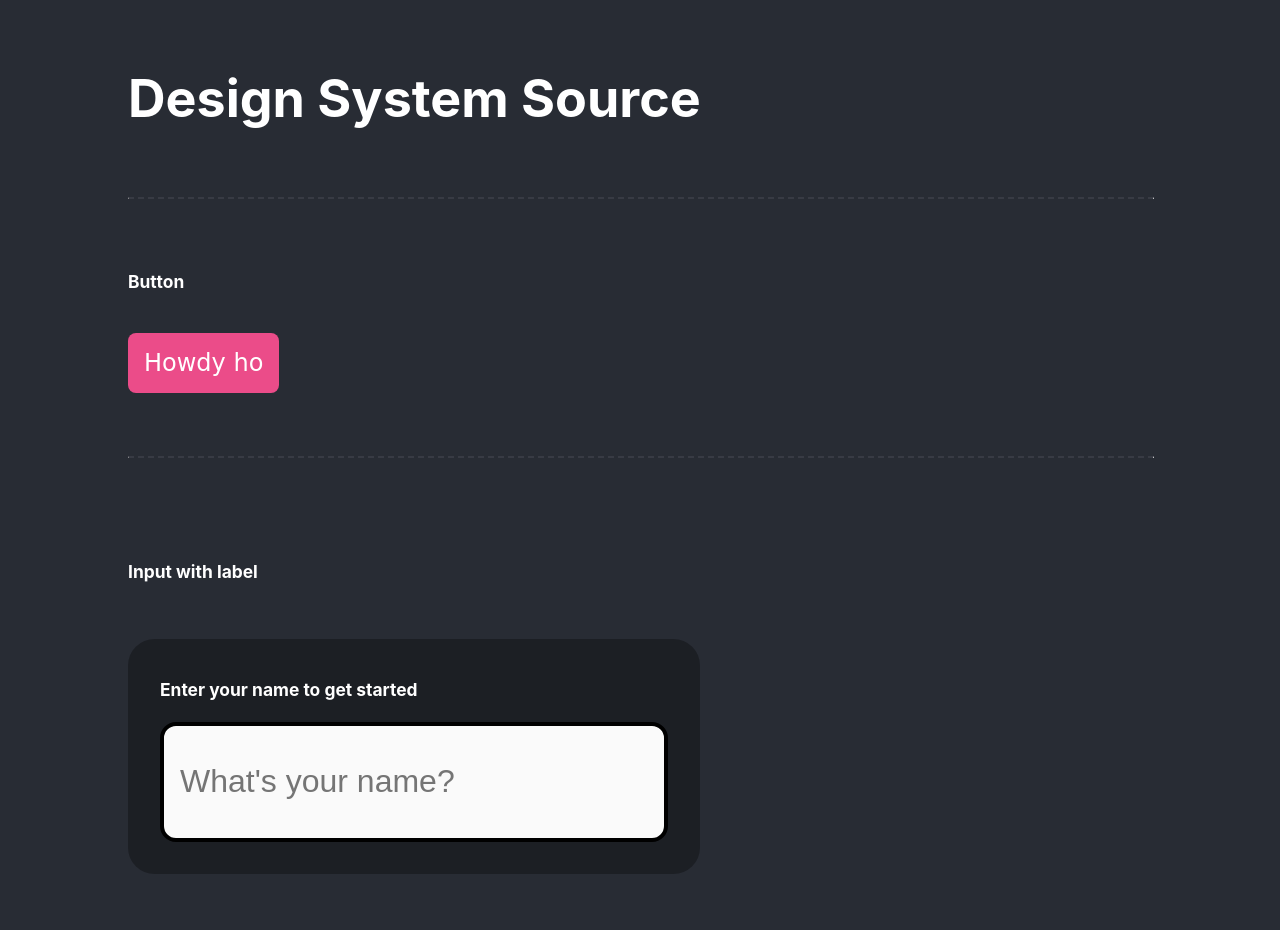
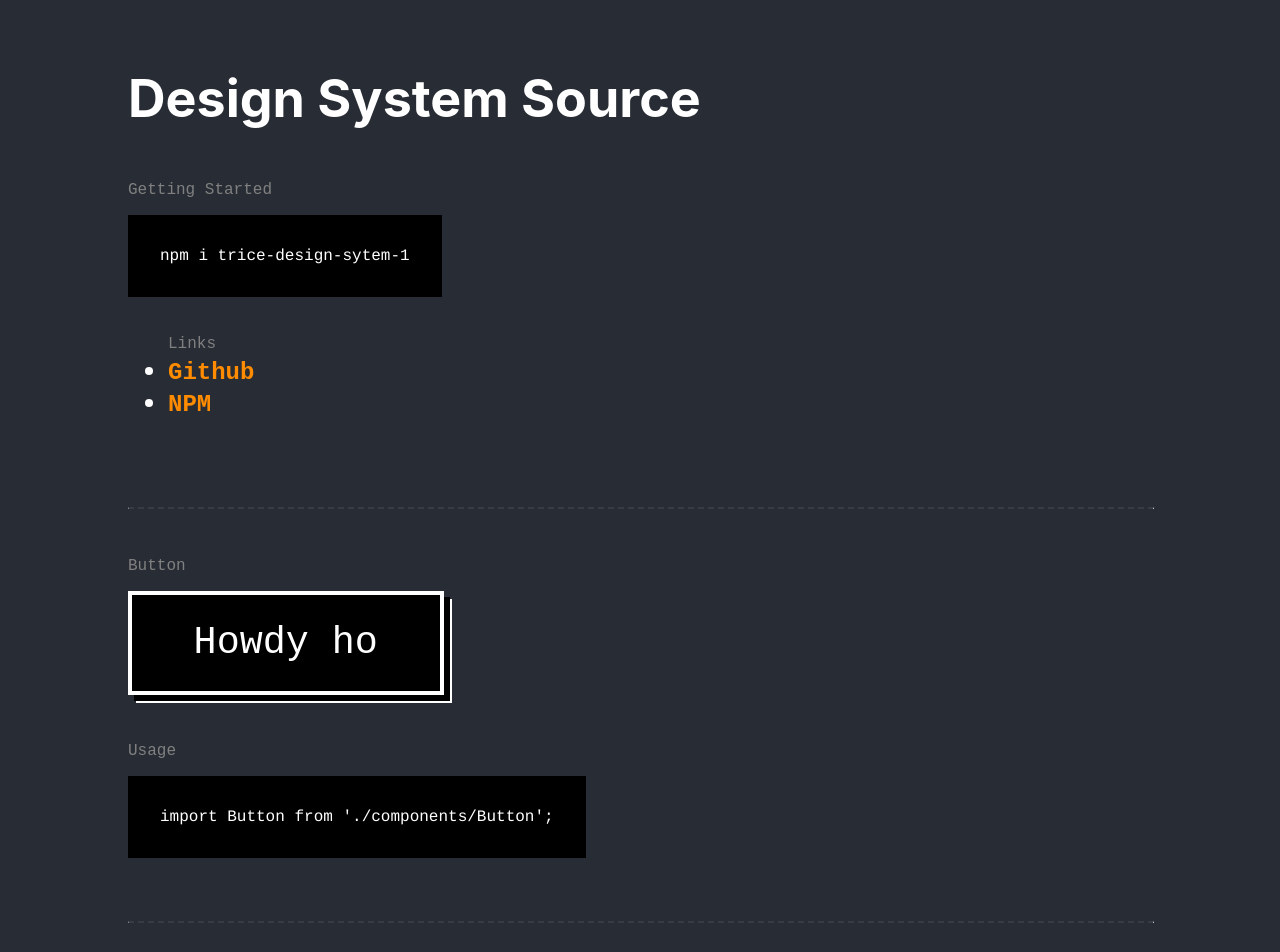
Before and after one commit to xraystyle1980/trice-design-sytem-1, a React (Create React App) app: page / in a window 1280 px wide. Shown: the top 952 px of the page. Before the commit the page ends 930 px from the top, so only its background shows below. Built offline with nearby package versions, Linux system fonts and the light colour scheme.

Commit message:
Add usage instructions

```diff
--- a/package.json
+++ b/package.json
@@ -1,6 +1,6 @@
 {
   "name": "trice-design-sytem-1",
-  "version": "0.2.7",
+  "version": "0.2.8",
   "description": "Test publishing design system for Dribbble class",
   "private": false,
   "main": "dist/index.js",
@@ -12,6 +12,7 @@
     "@testing-library/user-event": "^13.5.0",
     "react": "^18.2.0",
     "react-dom": "^18.2.0",
+    "react-google-fonts": "^1.2.1",
     "react-scripts": "5.0.1",
     "styled-components": "^6.0.1",
     "web-vitals": "^2.1.4"
--- a/src/App.css
+++ b/src/App.css
@@ -37,3 +37,30 @@
     transform: rotate(360deg);
   }
 }
+
+.label-base {
+  font-size: 1rem;
+  margin: 1rem 0;
+  font-family: monospace;
+  color: gray;
+}
+
+code {
+  background-color: black;
+  font-family: courier, monospace;
+  font-size: 16px;
+  padding: 2rem;
+}
+
+.links {
+  color: darkorange;
+  text-decoration: none;
+  font-size: 1.5rem;
+  font-weight: bold;
+  font-family: monospace;
+  margin: 0.5rem 0 0.35rem 0;
+}
+
+ul {
+  text-align: left;
+}
--- a/src/App.js
+++ b/src/App.js
@@ -1,6 +1,6 @@
 import './App.css';
 import Button from './lib/components/Button';
-import Box from './lib/components/Box';
+import TextInput from './lib/components/TextInput';
 
 function App() {
   return (
@@ -9,14 +9,33 @@ function App() {
         <h1>
           Design System Source
         </h1>
+        <label className='label-base'>Getting Started</label>
+        <code>
+          npm i trice-design-sytem-1
+        </code>
+
+        <ul>
+        <label className='label-base'>Links</label>
+          <li><a href="https://github.com/xraystyle1980/trice-design-sytem-1" className='links'>Github</a></li>
+          <li><a href="https://www.npmjs.com/package/trice-design-sytem-1" className='links'>NPM</a></li>
+        </ul>
+
+        <br />
+
         <hr style={{
           borderTop: '2px dashed #383B44',
           borderBottom: '0px',
           width: '100%',
           margin: '2rem 0'
          }} />
-        <h6>Button</h6>
+
+        <label className='label-base'>Button</label>
         <Button label="Howdy ho" />
+        <br />
+        <label className='label-base'>Usage</label>
+        <code>
+          import Button from './components/Button';
+        </code>
         <br />
         <hr style={{
           borderTop: '2px dashed #383B44',
@@ -25,8 +44,13 @@ function App() {
           margin: '2rem 0'
          }} />
          <br />
-         <h6>Input with label</h6>
-        <Box boxlabel="Enter your name to get started" boxcontent="What's your name?" />
+         <label className='label-base'>Text Input with label</label>
+        <TextInput TextInputLabel="Enter your name to get started" boxcontent="What's your name?" />
+        <br />
+        <label className='label-base'>Usage</label>
+        <code>
+          import TextInput from './components/TextInput';
+        </code>
 
       </header>
     </div>
--- a/src/index.js
+++ b/src/index.js
@@ -3,6 +3,8 @@ import ReactDOM from 'react-dom/client';
 import './index.css';
 import App from './App';
 import reportWebVitals from './reportWebVitals';
+
+import './fonts/Press_Start_2P/PressStart2P-Regular.ttf';
 
 const root = ReactDOM.createRoot(document.getElementById('root'));
 root.render(
--- a/src/lib/components/Button.js
+++ b/src/lib/components/Button.js
@@ -1,18 +1,18 @@
 import React from 'react';
-
 
 const Button = (props) => {
   return (
     <button
     className="dribbble-button"
     style={{
-        backgroundColor: '#eb4c89',
+      backgroundColor: 'black',
       color: 'white',
-				fontFamily: 'Comic Sans MS',
-				fontSize: '24px',
-				border: 'none',
-				padding: '16px',
-				borderRadius: '8px'
+      fontFamily: 'monospace',
+      fontSize: '2.4rem',
+      border: '4px solid white',
+      padding: '1.65rem 3.85rem',
+      borderRadius: '0px',
+      boxShadow: '6px 6px 0px 0px rgba(0, 0, 0, 1),8px 8px 0px 0px rgba(255, 255, 255, 1)'
     }}
     >
     {props.label}
--- a/src/lib/components/Box.js
+++ b/src/lib/components/TextInput.js
@@ -1,34 +1,37 @@
 import React from 'react';
 
 
-const Box = (props) => {
+const TextInput = (props) => {
   return (
     <div style={{
       display: 'inline-flex',
       flexDirection: 'column',
       alignItems: 'start',
-      background: 'rgba(0,0,0,0.3)',
+      background: 'black',
       padding: '1rem 2rem 2rem',
       margin: '1rem 0 1.5rem 0',
-      borderRadius: '1.65rem'
+      borderRadius: '0',
+      boxShadow: '6px 6px 0px 0px rgba(0, 0, 0, 1),8px 8px 0px 0px rgba(255, 255, 255, 1)',
+      border: '4px solid white'
       }}>
       <h6 style={{
-        margin: '1.5rem 0 1.35rem 0'
+        margin: '1.5rem 0 1.35rem 0',
+        fontFamily: 'monospace'
         }}>
-          {props.boxlabel}
+          {props.TextInputLabel}
       </h6>
       <input type='text' className='box' placeholder={props.boxcontent}
       style={{
-        background: '#fafafa',
+        background: 'white',
         color: 'black',
         display: 'inline-flex',
-
+        fontFamily: 'monospace',
         minHeight: '3rem',
         justifyContent: 'center',
         alignItems: 'center',
         padding: '2rem 4rem 2rem 1rem',
-        borderRadius: '1rem',
-        border: '4px solid black',
+        borderRadius: '0',
+        border: 'none',
         fontSize: '2rem'
       }}
     />
@@ -36,4 +39,4 @@ const Box = (props) => {
   )
 }
 
-export default Box;
+export default TextInput;
--- a/src/lib/index.js
+++ b/src/lib/index.js
@@ -1,4 +1,4 @@
 import Button from './components/Button';
-import Box from './components/Box';
+import TextInput from './components/TextInput';
 
-export { Button, Box };
+export { Button, TextInput };
```
Also changed, not shown: src/fonts/Press_Start_2P/OFL.txt (added), src/fonts/Press_Start_2P/PressStart2P-Regular.ttf (added), 2 other files (tests, documents, lock files or other folders). Lines whose indentation alone changed are shown as unchanged.
